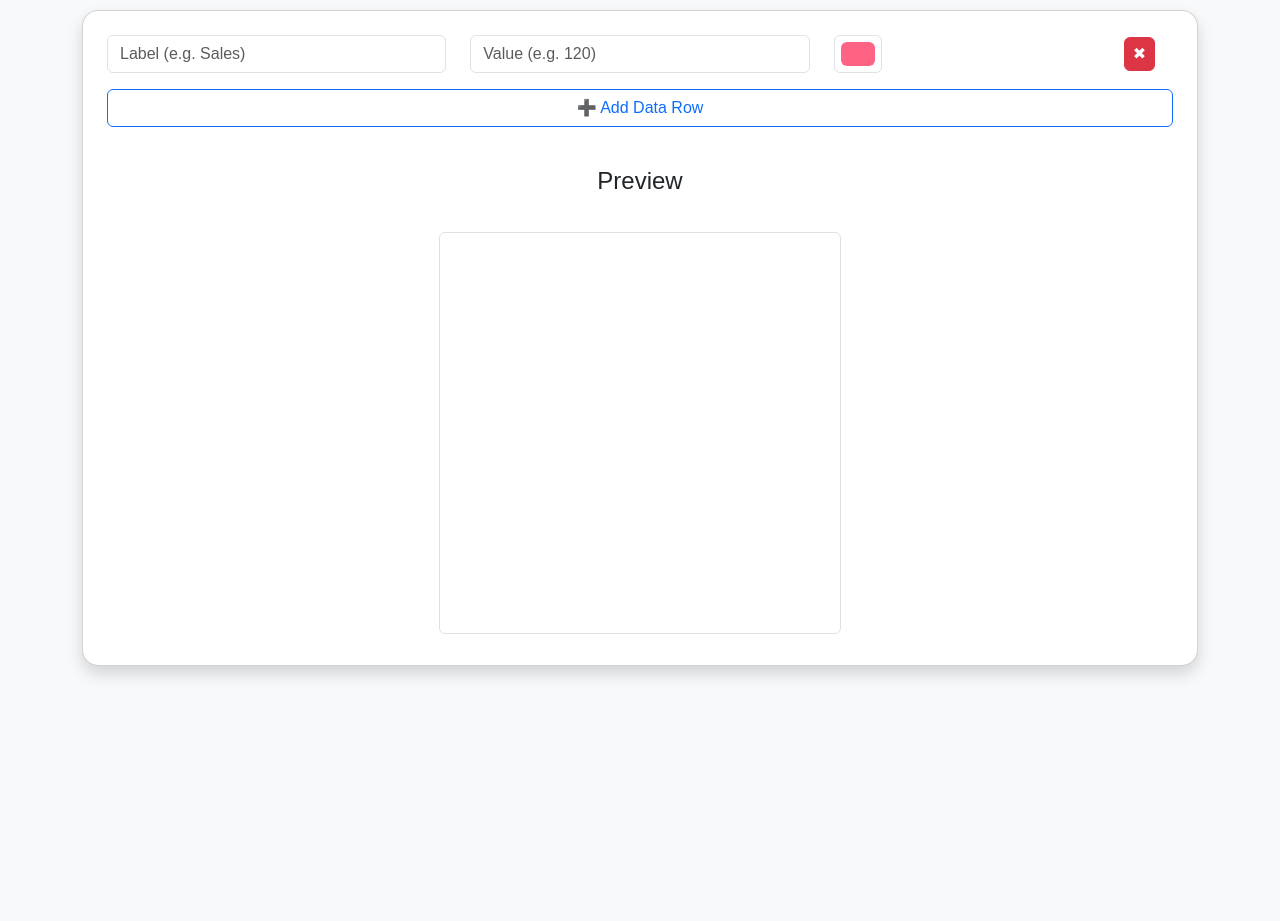
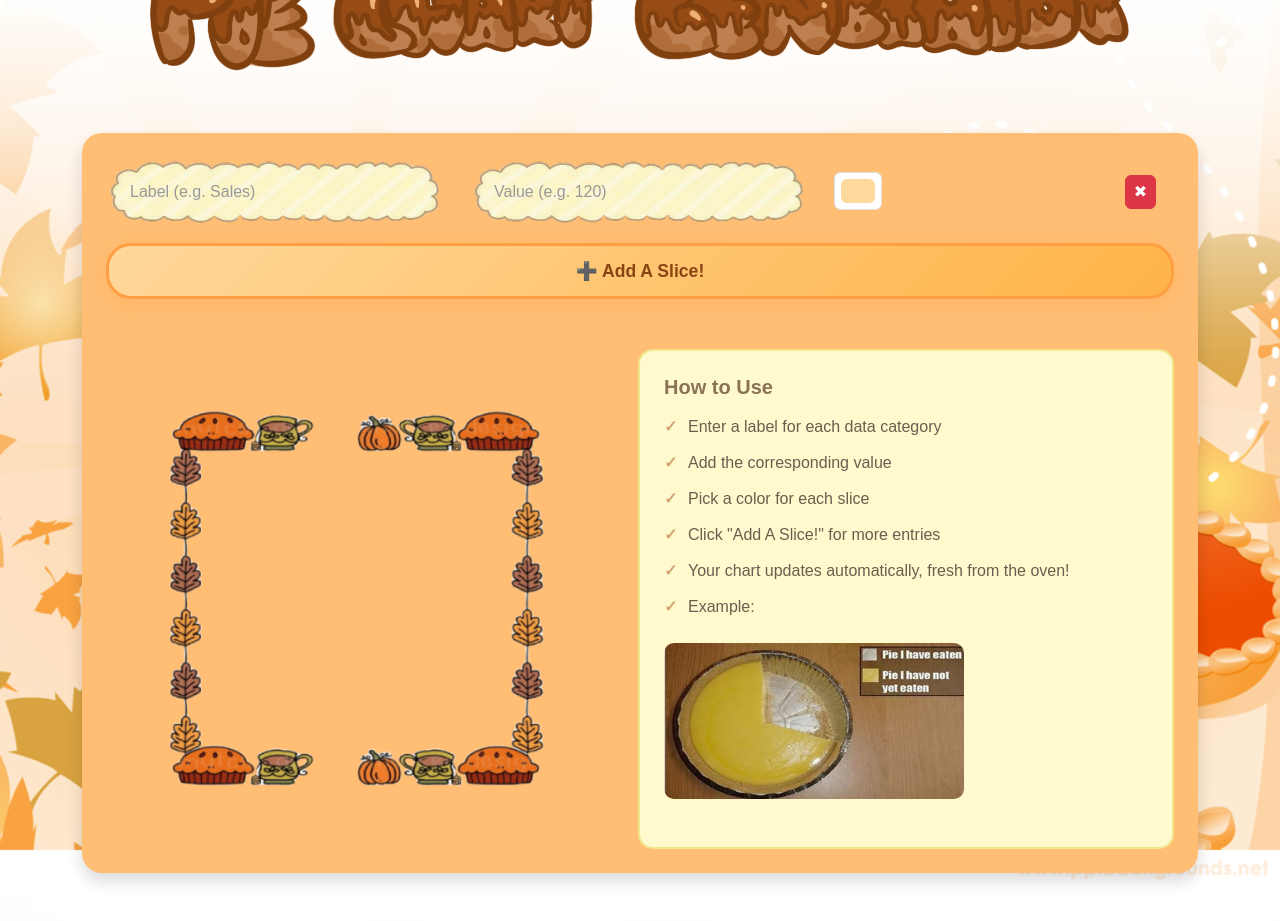
Before and after one commit to alessia-badea/pie-chart-generator, a plain HTML site: page index.html in a window 1280 px wide. Shown: the part 110-1031 px from the top of the page. Before the commit the page ends 824 px from the top, so only its background shows below. Drawn offline with nearby package versions, Linux system fonts and the light colour scheme.

Commit message:
graphic updates

```diff
--- a/index.html
+++ b/index.html
@@ -12,7 +12,9 @@
 </head>
 <body class="bg-light">
   <div class="container py-5">
-    <h1 class="text-center mb-4">Pie Chart Generator</h1>
+    <div class="text-center mb-4">
+      <img src="assets/title.png" alt="Pie Chart Generator" class="title-image" />
+    </div>
 
     <div class="card shadow p-4">
       <form id="data-form" class="mb-4" onsubmit="return false;">
@@ -34,14 +36,27 @@
         </div>
 
         <button type="button" id="add-row" class="btn btn-outline-primary mb-3">
-          ➕ Add Data Row
+          ➕ Add A Slice!
         </button>
 
         </form>
 
-      <div class="text-center">
-        <h4 class="mb-3">Preview</h4>
-        <canvas id="pieChart" width="400" height="400" class="border rounded bg-white"></canvas>
+      <div class="chart-section">
+        <div class="canvas-wrapper">
+          <canvas id="pieChart" width="320" height="320"></canvas>
+        </div>
+        <div class="instructions-box">
+          <h5>How to Use</h5>
+          <ul>
+            <li>Enter a label for each data category</li>
+            <li>Add the corresponding value</li>
+            <li>Pick a color for each slice</li>
+            <li>Click "Add A Slice!" for more entries</li>
+            <li>Your chart updates automatically, fresh from the oven!</li>
+            <li>Example:</li>
+          </ul>
+          <img src="assets/joke.jfif" alt="Joke" class="joke-image" />
+        </div>
       </div>
     </div>
   </div>
@@ -66,7 +81,7 @@
 
 
     // UI helpers
-    function addDataRow({ label = '', value = '', color = '#ff6384' } = {}) {
+    function addDataRow({ label = '', value = '', color = '#ffd89b' } = {}) {
       const container = document.getElementById('data-inputs');
       const row = document.createElement('div');
       row.className = 'row mb-3 data-row';
--- a/style.css
+++ b/style.css
@@ -1,5 +1,10 @@
 body {
   font-family: 'Poppins', sans-serif;
+  background-image: url('assets/background.jpg');
+  background-size: cover;
+  background-position: center;
+  background-attachment: fixed;
+  background-repeat: no-repeat;
 }
 
 h1 {
@@ -7,18 +12,174 @@ h1 {
   color: #333;
 }
 
+.title-image {
+  max-width: 100%;
+  height: auto;
+  max-height: 250px;
+  object-fit: contain;
+}
+
 .card {
-  border-radius: 1rem;
+  border-radius: 20px;
+  background: #ffbe74;
+  position: relative;
+  padding: 3rem;
+  border: none;
+  box-shadow: 0 8px 24px rgba(0, 0, 0, 0.1);
+}
+
+/* Decorative border frame overlay
+.card::before {
+  content: '';
+  position: absolute;
+  top: -80px;
+  left: -80px;
+  right: -80px;
+  bottom: -80px;
+  background-image: url('assets/border.png');
+  background-size: contain;
+  background-repeat: no-repeat;
+  background-position: center;
+  pointer-events: none;
+  z-index: 1;
+} */
+
+/* Ensure card content stays above the border */
+.card > * {
+  position: relative;
+  z-index: 2;
+}
+
+/* Custom textbox styling */
+.form-control[type="text"],
+.form-control[type="number"] {
+  background-color: transparent;
+  background-image: url('assets/textbox.png');
+  background-size: 100% 100%;
+  background-repeat: no-repeat;
+  background-position: center;
+  border: none;
+  padding: 1rem 1.5rem;
+  width: 100%;
+  height: 70px;
+  color: #333;
+}
+
+.form-control[type="text"]:focus,
+.form-control[type="number"]:focus {
+  background-color: transparent;
+  background-image: url('assets/textbox.png');
+  background-size: 100% 100%;
+  box-shadow: none;
+  outline: none;
+}
+
+.form-control[type="text"]::placeholder,
+.form-control[type="number"]::placeholder {
+  color: #999;
+}
+
+/* Align color picker with textboxes */
+.form-control-color {
+  margin-top: 15px;
+  margin-bottom: 15px;
+}
+
+.chart-section {
+  display: flex;
+  gap: 2rem;
+  align-items: flex-start;
+  margin-top: 10px;
+}
+
+.canvas-wrapper {
+  flex-shrink: 0;
+  width: 500px;
+  height: 500px;
+  background-image: url('assets/canvas_border.png');
+  background-size: 100% 100%;
+  background-repeat: no-repeat;
+  background-position: center;
+  position: relative;
+}
+
+.instructions-box {
+  flex: 1;
+  background-color: #fffacd;
+  padding: 1.5rem;
+  border-radius: 15px;
+  border: 2px solid #f0e68c;
+  min-height: 500px;
+}
+
+.instructions-box h5 {
+  color: #8b7355;
+  margin-bottom: 1rem;
+  font-weight: 600;
+}
+
+.instructions-box ul {
+  list-style: none;
+  padding-left: 0;
+}
+
+.instructions-box li {
+  color: #6b5d4f;
+  margin-bottom: 0.75rem;
+  padding-left: 1.5rem;
+  position: relative;
+}
+
+.instructions-box li::before {
+  content: '✓';
+  position: absolute;
+  left: 0;
+  color: #d4a574;
+  font-weight: bold;
+}
+
+.joke-image {
+  width: 100%;
+  max-width: 300px;
+  height: auto;
+  margin-top: 1.5rem;
+  display: block;
+  margin-left: 0;
+  margin-right: auto;
+  border-radius: 10px;
 }
 
 canvas {
-  margin-top: 20px;
-  max-width: 100%;
-  height: auto;
+  display: block;
+  background-color: transparent;
+  position: absolute;
+  top: 50%;
+  left: 50%;
+  transform: translate(-50%, -50%);
 }
 
 button#add-row {
   width: 100%;
+  background: linear-gradient(135deg, #ffd89b 0%, #ffb347 100%);
+  border: 3px solid #ff9f43;
+  border-radius: 25px;
+  color: #8b4513;
+  font-weight: 600;
+  padding: 0.75rem 1.5rem;
+  font-size: 1.1rem;
+  transition: all 0.3s ease;
+  box-shadow: 0 4px 15px rgba(255, 159, 67, 0.3);
+}
+
+button#add-row:hover {
+  background: linear-gradient(135deg, #ffa947 0%, #ffa726 100%);
+  transform: translateY(-2px);
+  box-shadow: 0 6px 20px rgba(255, 159, 67, 0.4);
+}
+
+button#add-row:active {
+  transform: translateY(0);
+  box-shadow: 0 2px 10px rgba(255, 159, 67, 0.3);
 }
 
 .remove-row {
```
Also changed, not shown: border-styles.css (added, +151 -0 lines), assets/background.jpg (added), assets/canvas_border.png (added), assets/joke.PNG (added), assets/joke.jfif (added), assets/textbox.png (added), assets/title.png (added), 2 other files.
